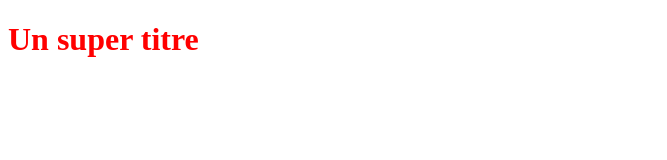
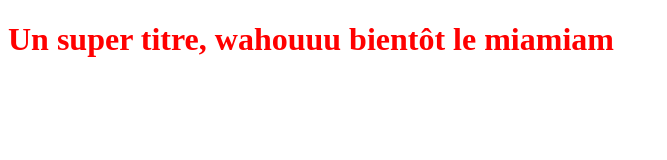
Before and after one commit to lyhamster/OpenclassroomsProject2.0, a plain HTML site: page index.html in a window 1280 px wide. Shown: the whole page, without its empty margins (0-667 px from the left). Drawn offline with Linux system fonts and the light colour scheme.

Commit message:
new title H1

```diff
--- a/index.html
+++ b/index.html
@@ -5,6 +5,6 @@
     <link rel="stylesheet" type="text/css" href="styles.css">
 </head>
  <body>
-     <h1>Un super titre</h1>
+     <h1>Un super titre, wahouuu bientôt le miamiam</h1>
  </body>
 </html>
```
